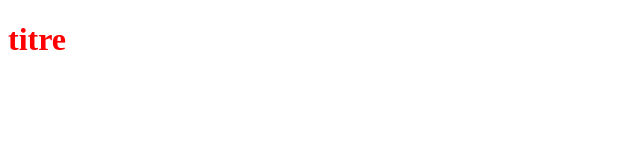
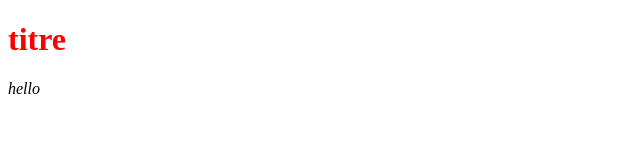
Before and after one commit to Sofien2023symfony/OpenclassroomsProject, a plain HTML site: page index.html in a window 1280 px wide. Shown: the full height of the page, 0-640 px from the left. Drawn offline with Linux system fonts and the light colour scheme.

```diff
--- a/index.html
+++ b/index.html
@@ -9,5 +9,6 @@
 </head>
 <body>
     <h1>titre</h1>
+    <i class="fas fa-h2    ">hello</i>
 </body>
 </html>
```
